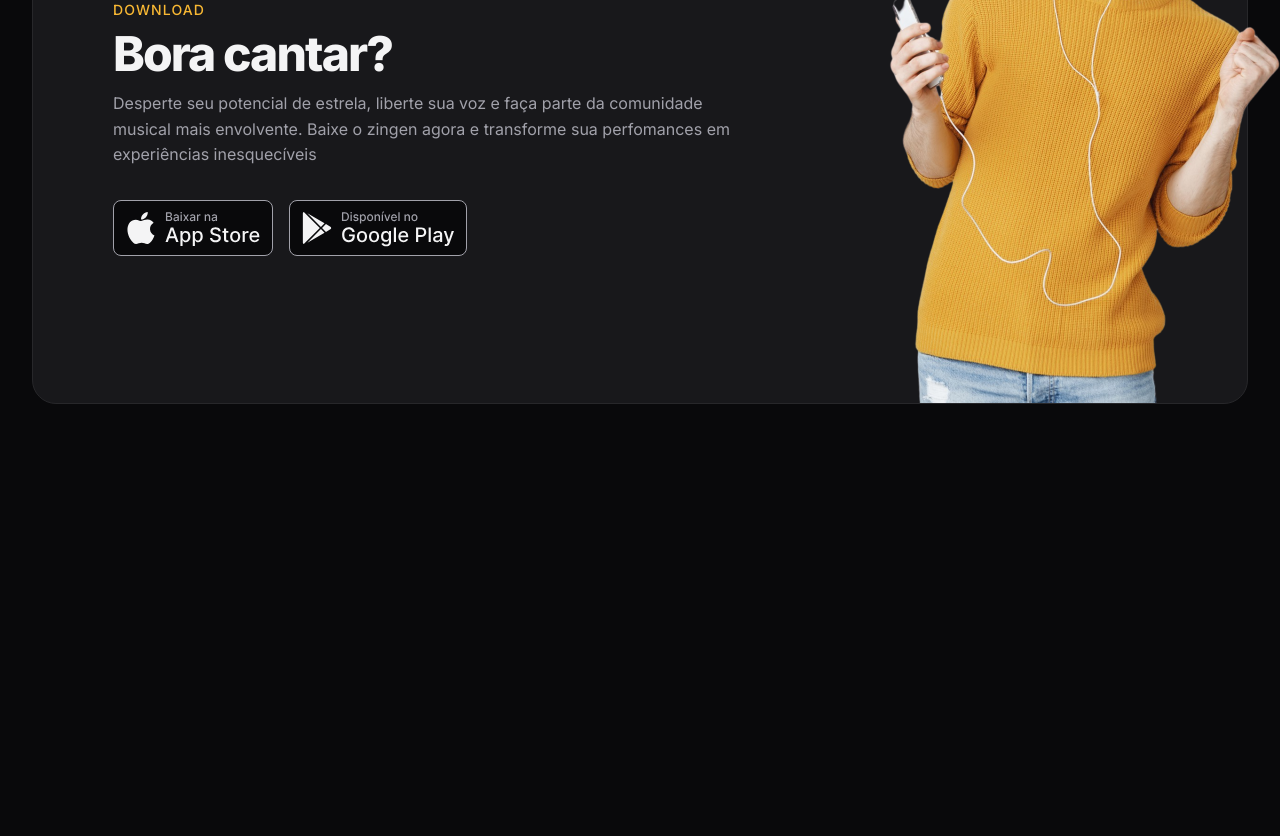
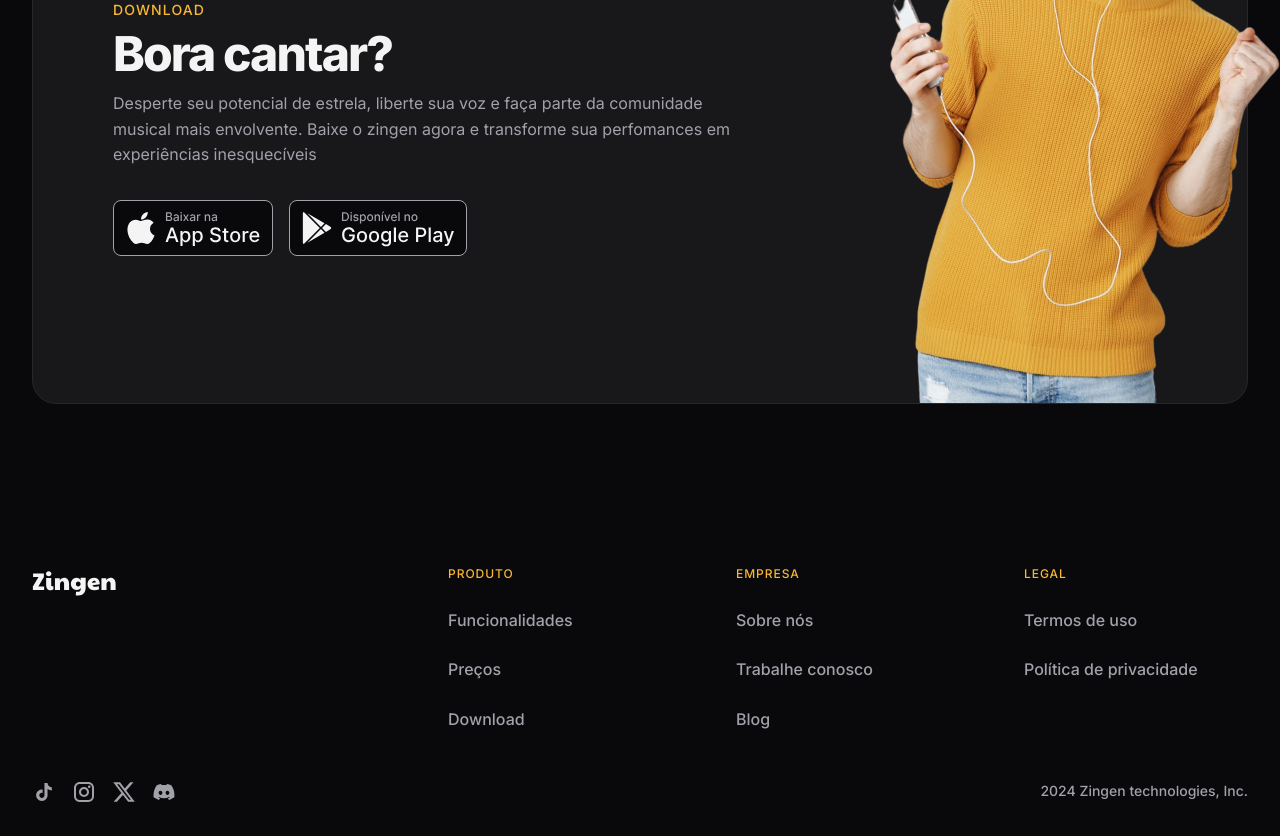
Before and after one commit to isacgouveia/zingen, a plain HTML site: page index.html in a window 1280 px wide. Shown: the part 3773-4609 px from the top of the page. Before the commit the page ends 4257 px from the top, so only its background shows below. Drawn offline with Linux system fonts and the light colour scheme.

Commit message:
- Footer

```diff
--- a/index.html
+++ b/index.html
@@ -192,5 +192,61 @@
             </div>
         </div>
     </section>
+
+    <footer>
+        <div class="container py-xl grid">
+            <section class="grid top">
+                <img src="assets/logo.svg" alt="logo zingen">
+
+                <nav class="even-columns">
+                    <ul role="list" class="grid gap-1.5">
+                        <li class="title">Produto</li>
+                        <li>
+                            <a href="#features">Funcionalidades</a>
+                        </li>
+                        <li>
+                            <a href="#pricing">Preços</a>
+                        </li>
+                        <li>
+                            <a href="#download">Download</a>
+                        </li>
+                    </ul>
+
+                    <ul role="list" class="grid gap-1.5">
+                        <li class="title">Empresa</li>
+                        <li>
+                            <a href="#about">Sobre nós</a>
+                        </li>
+                        <li>
+                            <a href="#">Trabalhe conosco</a>
+                        </li>
+                        <li>
+                            <a href="#">Blog</a>
+                        </li>
+                    </ul>
+
+                    <ul role="list" class="grid gap-1.5">
+                        <li class="title">Legal</li>
+                        <li>
+                            <a href="#about">Termos de uso</a>
+                        </li>
+                        <li>
+                            <a href="#">Política de privacidade</a>
+                        </li>
+                    </ul>
+                </nav>
+            </section>
+
+            <section class="bottom flex gap-1.5">
+                <div class="flex gap-1 5">
+                    <a href="#" class="social" aria-label="tiktok"></a>
+                    <a href="#" class="social" aria-label="instagram"></a>
+                    <a href="#" class="social" aria-label="twitter"></a>
+                    <a href="#" class="social" aria-label="discord"></a>
+                </div>
+                <span class="copy"> 2024 Zingen technologies, Inc.</span>
+            </section>
+        </div>
+    </footer>
 </body>
 </html>
--- /dev/null
+++ b/styles/footer.css
@@ -0,0 +1,59 @@
+footer {
+    color: var(--text-color-secondary);
+    font-weight: var(--fw-md);
+
+    & .container {
+        padding-inline: 3rem;
+    }
+
+    & .container,
+    & .top {
+        gap: 3rem;
+    }
+
+    & nav.even-columns {
+        gap: 4rem;
+    }
+
+    & .top ul {
+        align-content: start;
+    }
+
+    & .title {
+        font-size: 0.75rem;
+        letter-spacing: 0.08em;
+        text-transform: uppercase;
+        color: var(--brand-color-primary);
+    }
+
+    & .bottom {
+        flex-wrap: wrap;
+
+        & > div {
+            margin-right: auto;
+        }
+
+        & span {
+            font-size: .875rem;
+        }
+    }
+
+    @media (width >= 80em) {
+        .container {
+            padding-inline: 0;
+            padding-bottom: 2rem;
+        }
+
+        & .top {
+            grid-template-columns: auto 1fr;
+
+            & nav {
+                margin-left: auto;
+
+                & ul {
+                    width: 14rem;
+                }
+            }
+        }
+    }
+}
--- a/styles/global.css
+++ b/styles/global.css
@@ -49,7 +49,10 @@ html {
     font-size: var(--fs-base);
     line-height: 1.6;
     color: var(--text-color-primary);
+
     overflow-x: hidden;
+
+    scroll-behavior: smooth;
 }
 
 body {
--- a/styles/index.css
+++ b/styles/index.css
@@ -10,3 +10,4 @@
 @import url(features.css) (width >= 80rem);
 @import url(pricing.css);
 @import url(download.css);
+@import url(footer.css);
```
